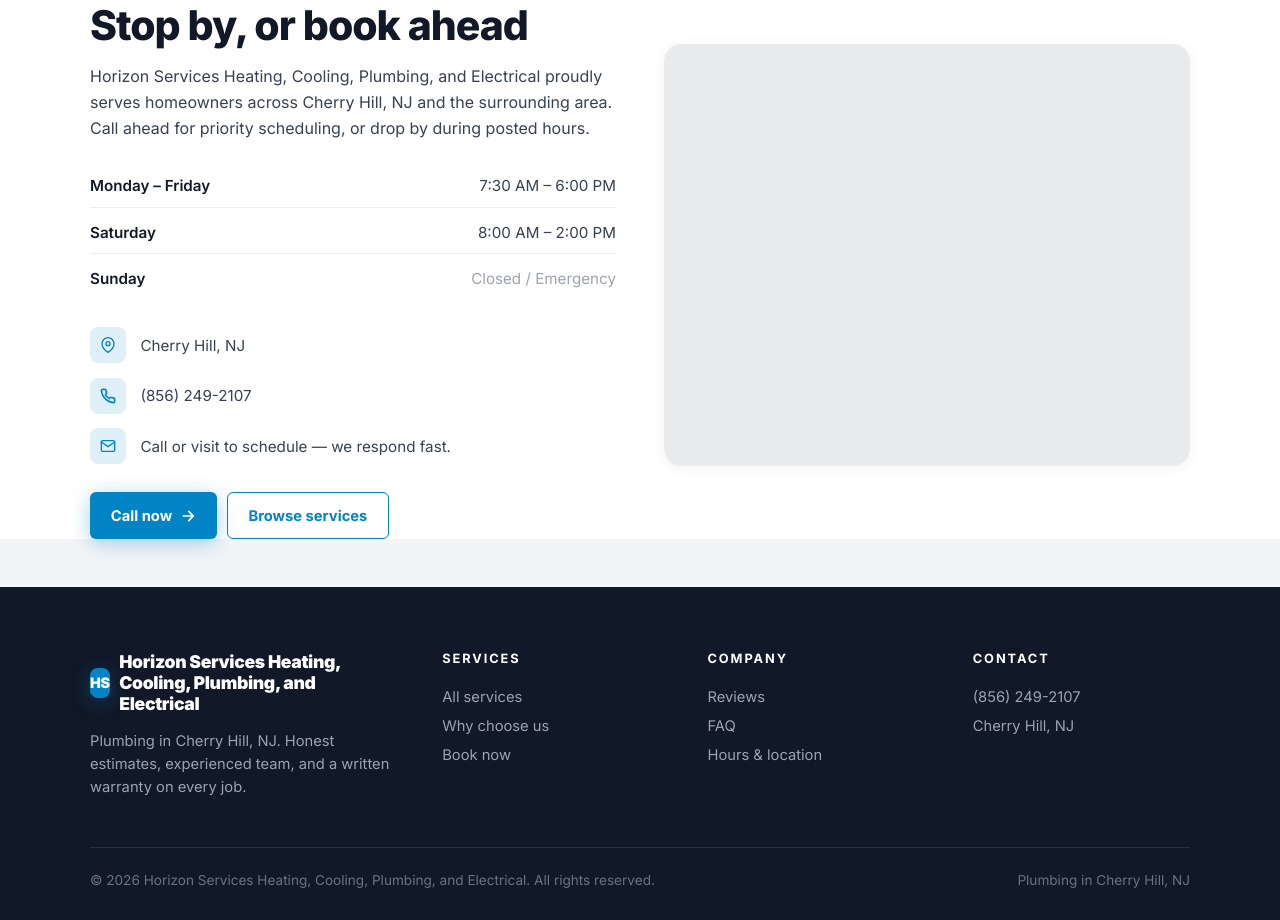
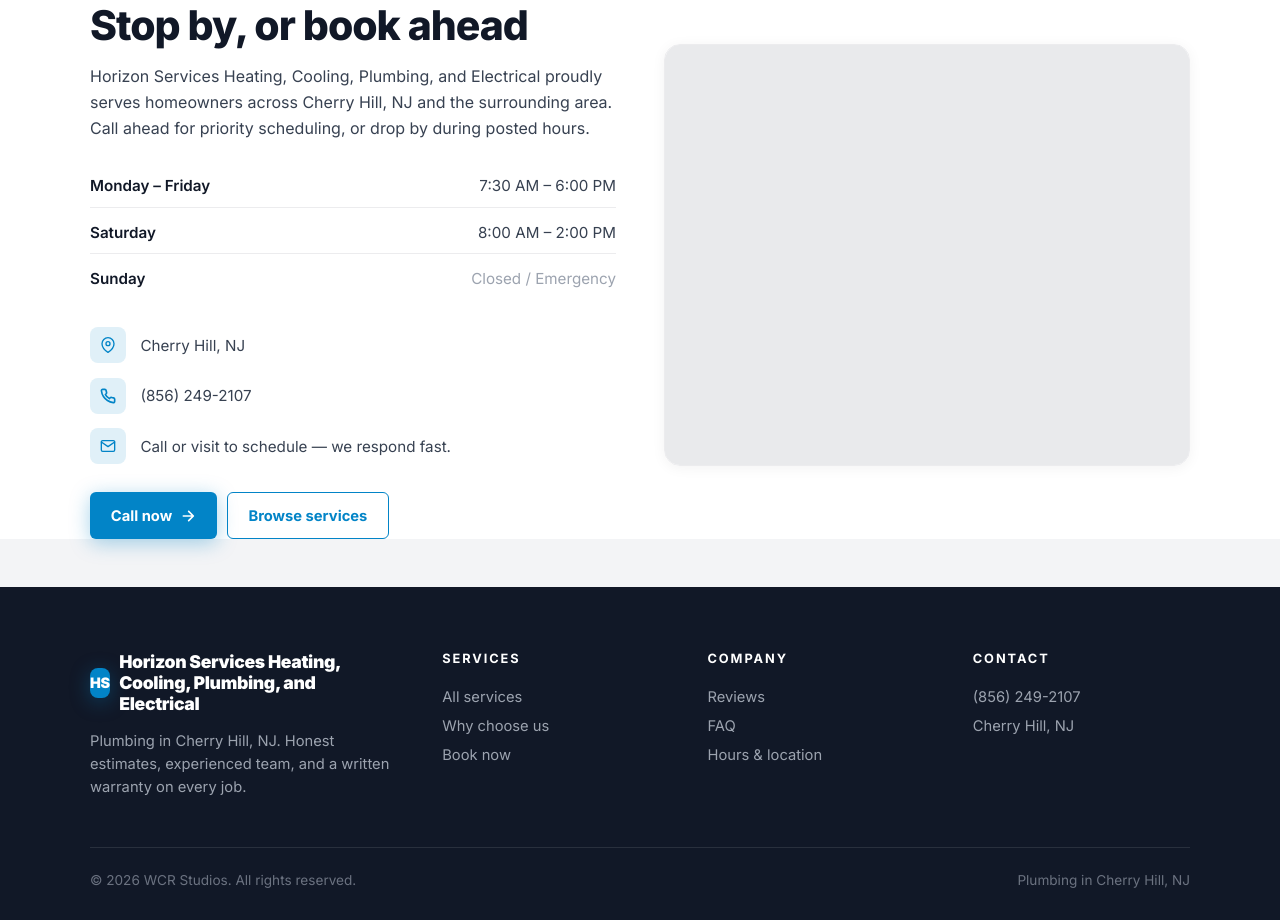
Before and after one commit to Wrenbjor/trades--horizon-services-heating-cooling-plumbing-and-electrical, a plain HTML site: page index.html in a window 1280 px wide. Shown: the part 4770-5690 px from the top of the page. Drawn offline with nearby package versions, Linux system fonts and the light colour scheme; no server answers.

Commit message:
Update site

```diff
--- a/index.html
+++ b/index.html
@@ -605,7 +605,7 @@ footer{background:#111827;color:#cbd5d1;padding:4rem 2rem 2rem}
     </div>
   </div>
   <div class="foot-bottom">
-    <div>&copy; 2026 Horizon Services Heating, Cooling, Plumbing, and Electrical. All rights reserved.</div>
+    <div>&copy; 2026 WCR Studios. All rights reserved.</div>
     <div>Plumbing in Cherry Hill, NJ</div>
   </div>
 </footer>
```
